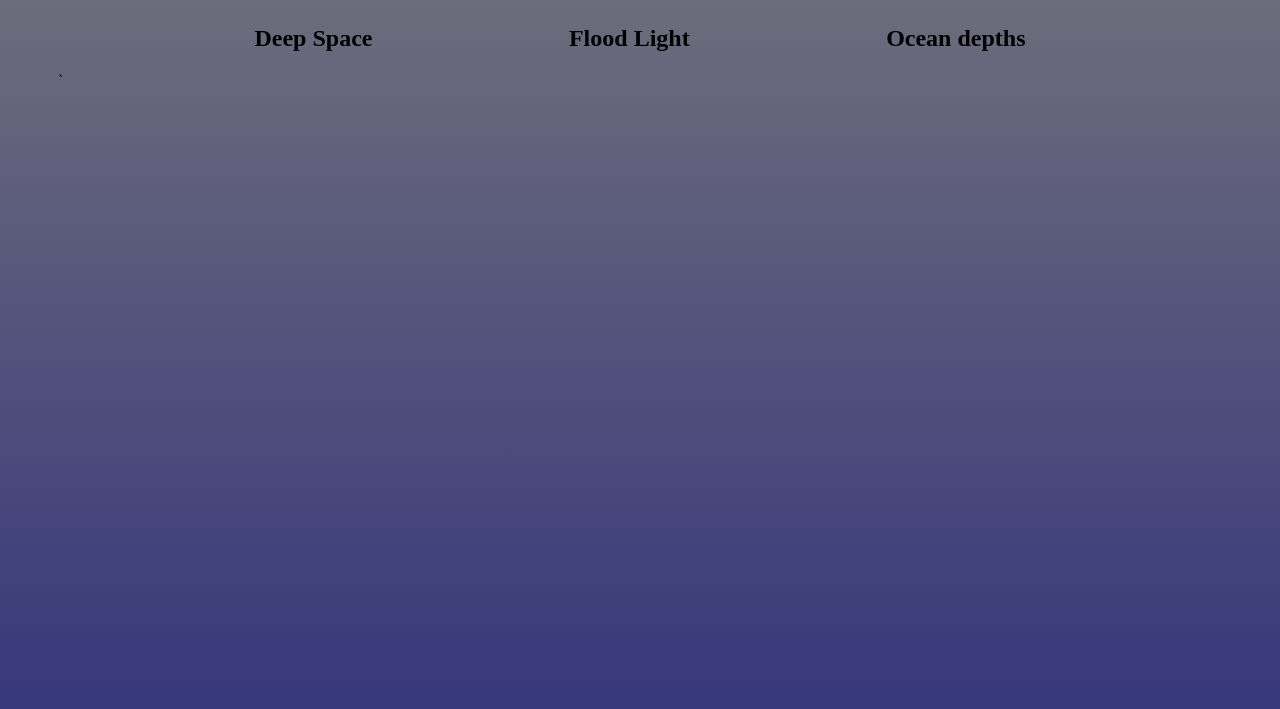
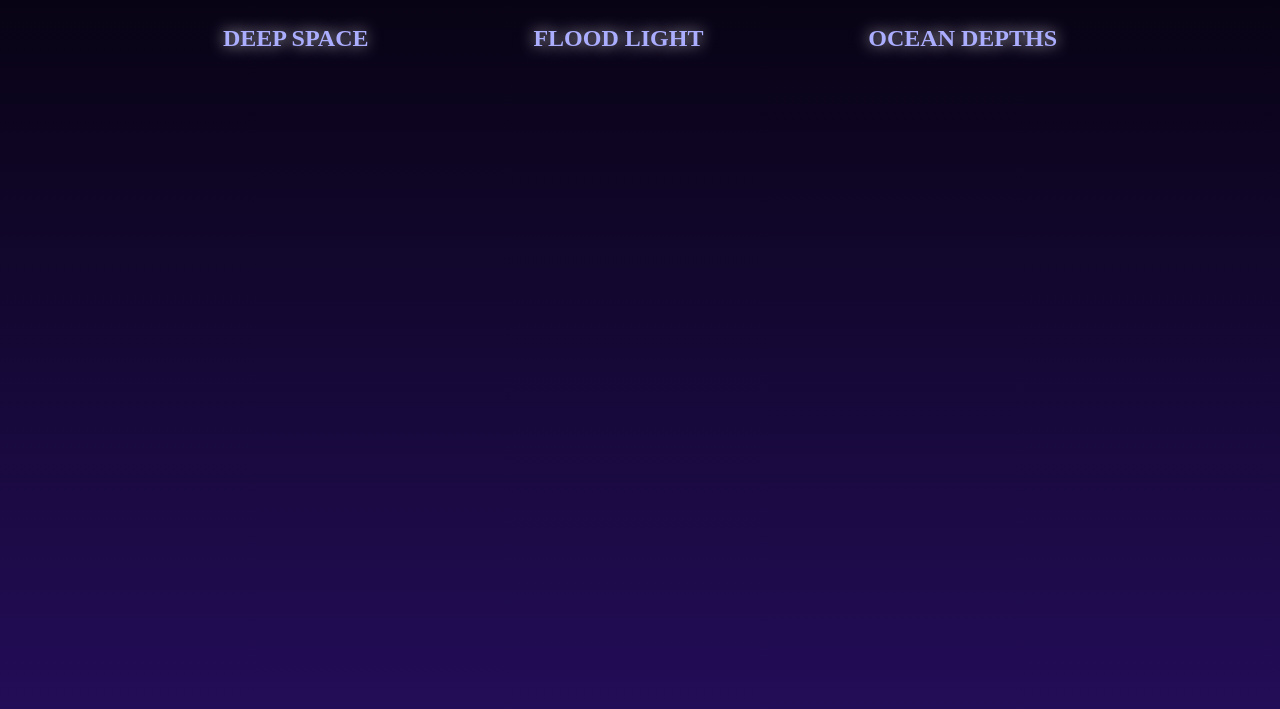
Before and after one commit to AugustFlow/loginPages, a plain HTML site: page pages/index.html in a window 1280 px wide. Shown: the part 207-916 px from the top of the page. Drawn offline with Linux system fonts and the light colour scheme.

Commit message:
Changes background gradient colors to a darker theme; Changes text color for more contrast; Adds text shadow to create glowing effect

```diff
--- a/pages/index.html
+++ b/pages/index.html
@@ -22,17 +22,17 @@
     <!-- Main display -->
     <main>
         <section class="one">
-            <h2 class="darkTitle">Deep Space</h2>
+            <h2 class="darkTitle whiteShadow">Deep Space</h2>
         </section>
         <section class="two">
-            <h2 class="lightTitle">Flood Light</h2>
+            <h2 class="lightTitle whiteShadow">Flood Light</h2>
         </section>
-        <section class="three">
-            <h2 class="OceanDepthsTitle">Ocean depths</h2>
+        <section class="three ">
+            <h2 class="OceanDepthsTitle whiteShadow">Ocean depths</h2>
         </section>
     </main>
 
     <!-- Footer and Contact Info -->
      <footer></footer>
 </body>
-</html>`
+</html>
--- a/styles/styles.css
+++ b/styles/styles.css
@@ -8,10 +8,17 @@ body {
     flex-flow: column nowrap;
     padding: 50px;
     height: 100vh;
-    background: linear-gradient(rgba(49, 49, 49, 0.637),rgb(55, 55, 124));
+    background: linear-gradient(rgb(0, 0, 0),rgb(35, 13, 88));
+    color: rgb(171, 173, 255);
+    text-shadow: 0px 0px 15px rgba(249, 252, 252, 0.815);
 }
 
 main {
     display: flex;
     justify-content: space-evenly
 }
+
+.whiteShadow {
+
+    text-transform: uppercase;
+}
```
